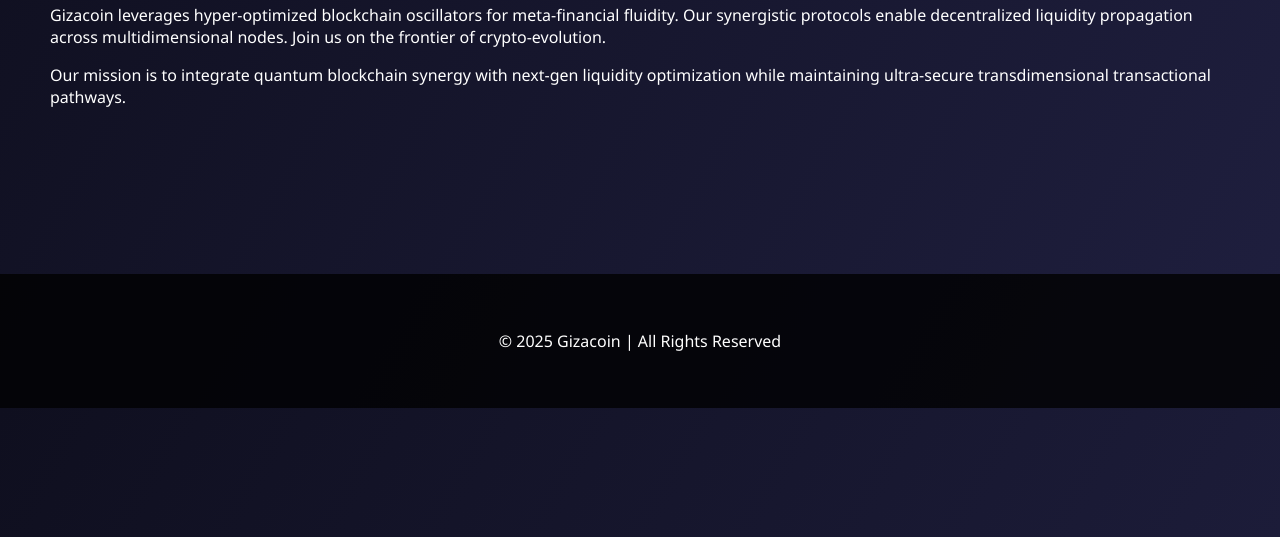
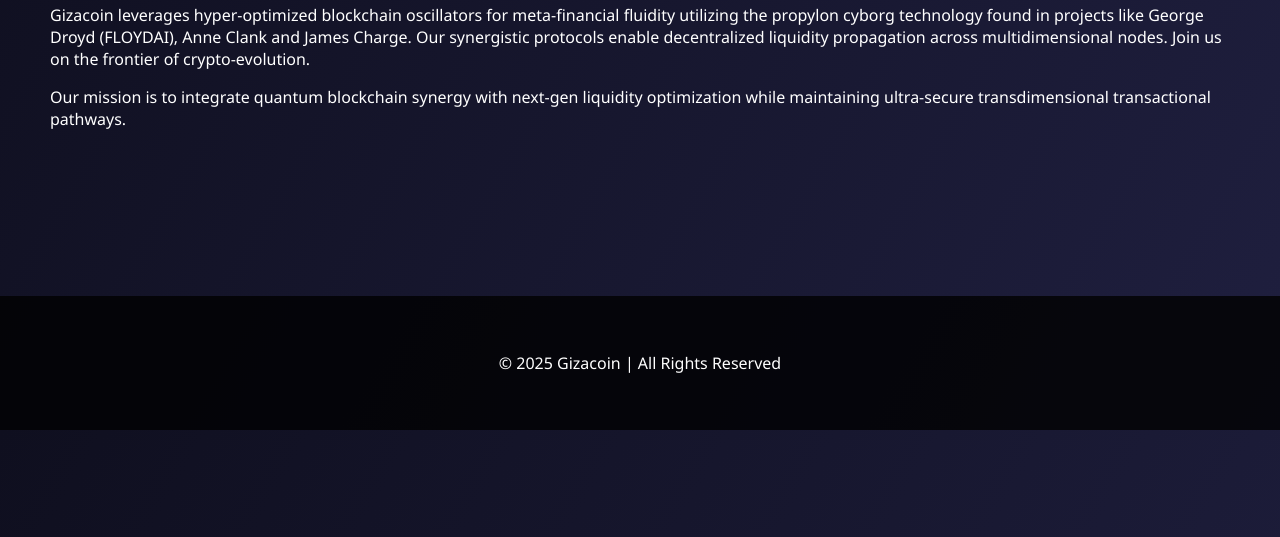
Before and after one commit to Papajto/gizacoin, a plain HTML site: page about.html in a window 1280 px wide. Shown: the part 263-800 px from the top of the page. Drawn offline with Linux system fonts and the light colour scheme.

Commit message:
Update about.html

```diff
--- a/about.html
+++ b/about.html
@@ -18,7 +18,7 @@
 
 <section style="padding: 100px 50px;">
     <h1>About Gizacoin</h1>
-    <p>Gizacoin leverages hyper-optimized blockchain oscillators for meta-financial fluidity. Our synergistic protocols enable decentralized liquidity propagation across multidimensional nodes. Join us on the frontier of crypto-evolution.</p>
+    <p>Gizacoin leverages hyper-optimized blockchain oscillators for meta-financial fluidity utilizing the propylon cyborg technology found in projects like George Droyd (FLOYDAI), Anne Clank and James Charge. Our synergistic protocols enable decentralized liquidity propagation across multidimensional nodes. Join us on the frontier of crypto-evolution.</p>
     <p>Our mission is to integrate quantum blockchain synergy with next-gen liquidity optimization while maintaining ultra-secure transdimensional transactional pathways.</p>
 </section>
 
```
